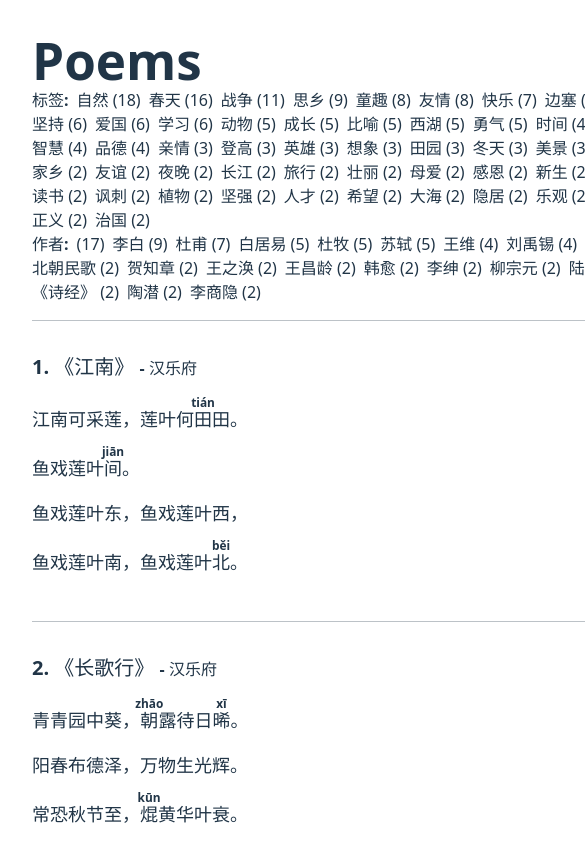
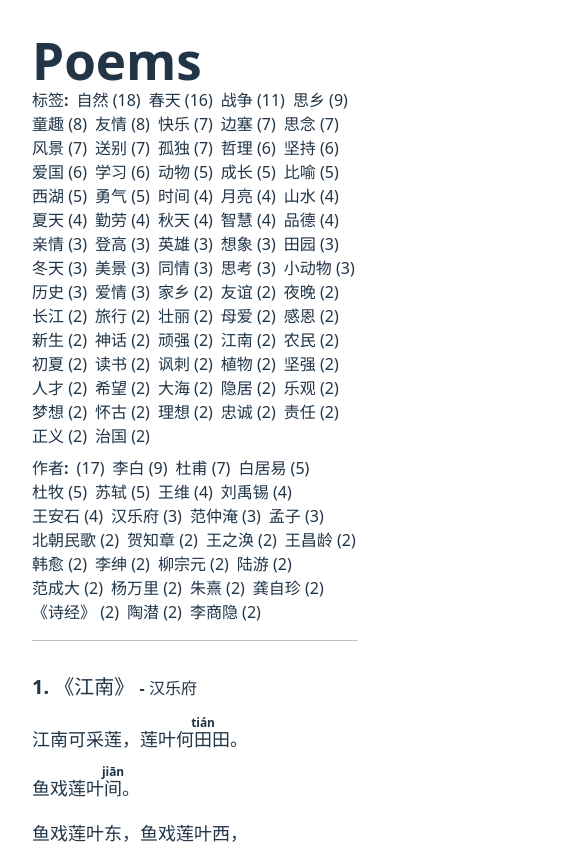
Before and after one commit to watert/edu-poems, a React (Vite) app: page / in a window 390 px wide. Shown: the top 844 px of the page, 585 px wide, since content can reach past the window. Built offline with nearby package versions, Linux system fonts and the light colour scheme.

Commit message:
fix: simple mobile

```diff
--- a/src/App.tsx
+++ b/src/App.tsx
@@ -72,7 +72,7 @@ function App() {
       hr { opacity: .3; }
     `)}>
       <h1 className='font-bold text-4xl'>Poems</h1>
-      <div className='tags flex flex-wrap gap-x-2 leading-[1.5em]'>
+      <div className='tags flex flex-wrap gap-x-2 leading-[1.5em] mb-2'>
         <b>标签:</b>
         {tags.map(([tag, count]) => {
           const isActive = (state.tags || []).includes(tag);
@@ -83,7 +83,7 @@ function App() {
           );
         })}
       </div>
-      <div className='tags flex flex-wrap gap-x-2 leading-[1.5em]'>
+      <div className='tags flex flex-wrap gap-x-2 leading-[1.5em] mb-2'>
         <b>作者:</b>
         {authors.map(([item, count]) => {
           const isActive = (state.authors || []).includes(item);
@@ -105,14 +105,14 @@ function App() {
         );
         return (
           <>
-            <div key={title} className='poem-item my-8 flex'>
-              <div className=' w-[36em]'>
+            <div key={title} className='poem-item my-8 md:flex'>
+              <div className='max-w-[36em]'>
                 <h2 className='font-bold text-xl mb-4'>{index}. {title} <span className='text-[0.8em]'> - {author}</span></h2>
                 <div className='leading-[2em] text-lg' dangerouslySetInnerHTML={{ __html: html }} />
               </div>
-              <div className='mt-4 ml-4'>
+              <div className='mt-4 md:ml-4'>
                 <p className='mb-2 opacity-60'>{tags.map(r => `#${r}`).join(' ')}</p>
-                <p className='w-[320px]' dangerouslySetInnerHTML={{ __html: desc }} />
+                <p className='max-w-[320px]' dangerouslySetInnerHTML={{ __html: desc }} />
               </div>
             </div>
             {!isLast && <hr />}
```
